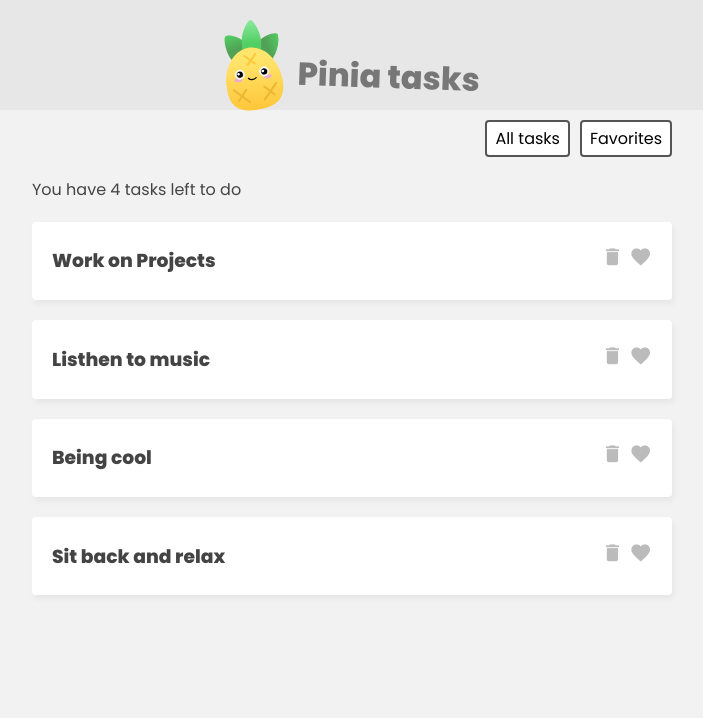
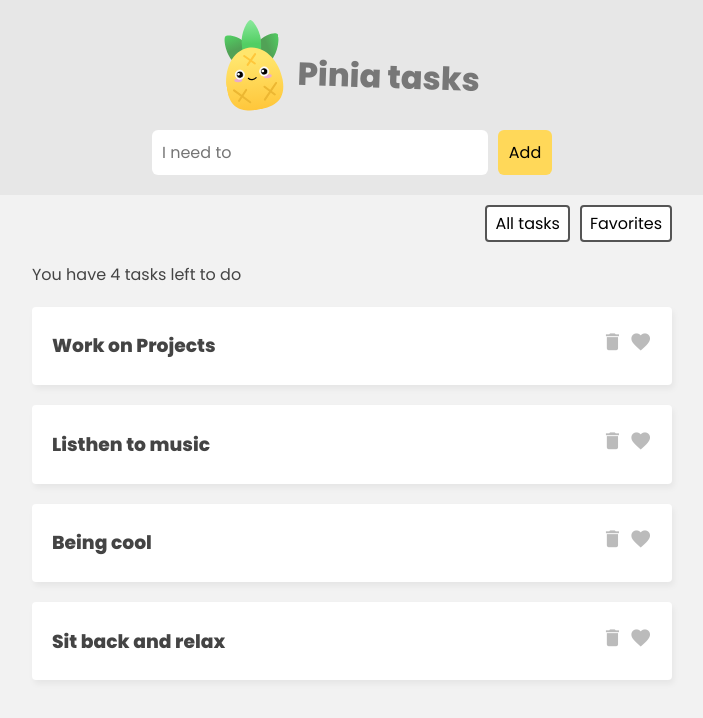
Before and after one commit to piratlena/to-do-with-pinia, a Vue app: page / in a window 1280 px wide. Shown: the top 718 px of the page, without its empty margins (288-991 px from the left). Built offline with nearby package versions, Linux system fonts and the light colour scheme.

Commit message:
add createTask action

```diff
--- a/src/App.vue
+++ b/src/App.vue
@@ -7,6 +7,10 @@
       />
       <h1>Pinia tasks</h1>
     </header>
+
+    <div class="new-task-form">
+      <TaskForm />
+    </div>
 
     <nav class="filter">
       <button @click="filter = 'all'">All tasks</button>
@@ -43,10 +47,11 @@
 
 <script>
 import { ref } from "vue";
+import TaskForm from "./components/TaskForm.vue";
 import TaskDetails from "./components/TaskDetails.vue";
 import { useTaskStore } from "./store/store";
 export default {
-  components: { TaskDetails },
+  components: { TaskDetails, TaskForm },
   setup() {
     const taskStore = useTaskStore();
     const filter = ref("all");
--- /dev/null
+++ b/src/components/TaskForm.vue
@@ -0,0 +1,37 @@
+<template>
+  <form @submit.prevent="createTask">
+    <input
+      type="text"
+      placeholder="I need to"
+      v-model="newTask"
+      @input="newTask"
+    />
+    <button @click="createTask">Add</button>
+  </form>
+</template>
+
+<script>
+import { ref } from "vue";
+import { useTaskStore } from "../store/store";
+
+export default {
+  setup() {
+    const taskStore = useTaskStore();
+    const newTask = ref("");
+
+    const createTask = () => {
+      if (newTask.value.length > 0) {
+        taskStore.addTask({
+          id: Date.now(),
+          taskTitle: newTask.value,
+          isFavorite: false,
+        });
+        newTask.value = "";
+      }
+    };
+    return { createTask, newTask };
+  },
+};
+</script>
+
+<style lang="scss" scoped></style>
--- a/src/store/store.js
+++ b/src/store/store.js
@@ -22,4 +22,9 @@ export const useTaskStore = defineStore("taskStore", {
       return state.tasks.length;
     },
   },
+  actions: {
+    addTask(task) {
+      this.tasks.push(task);
+    },
+  },
 });
```
